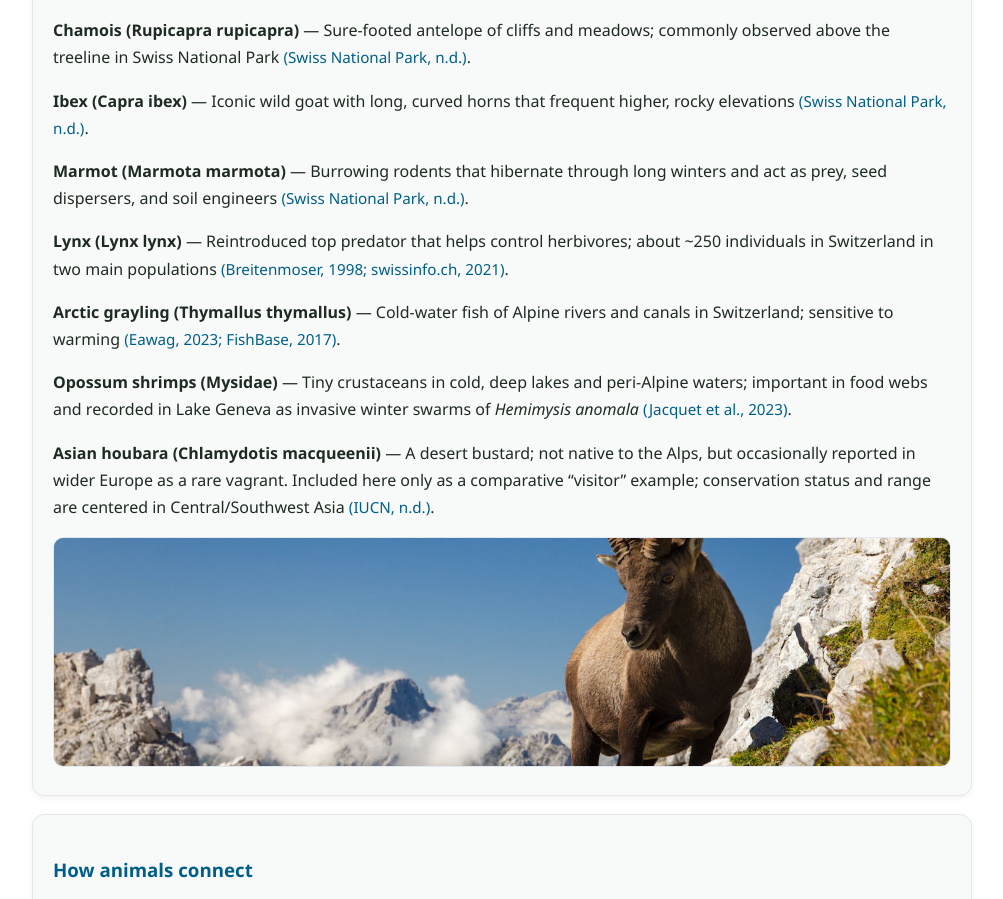
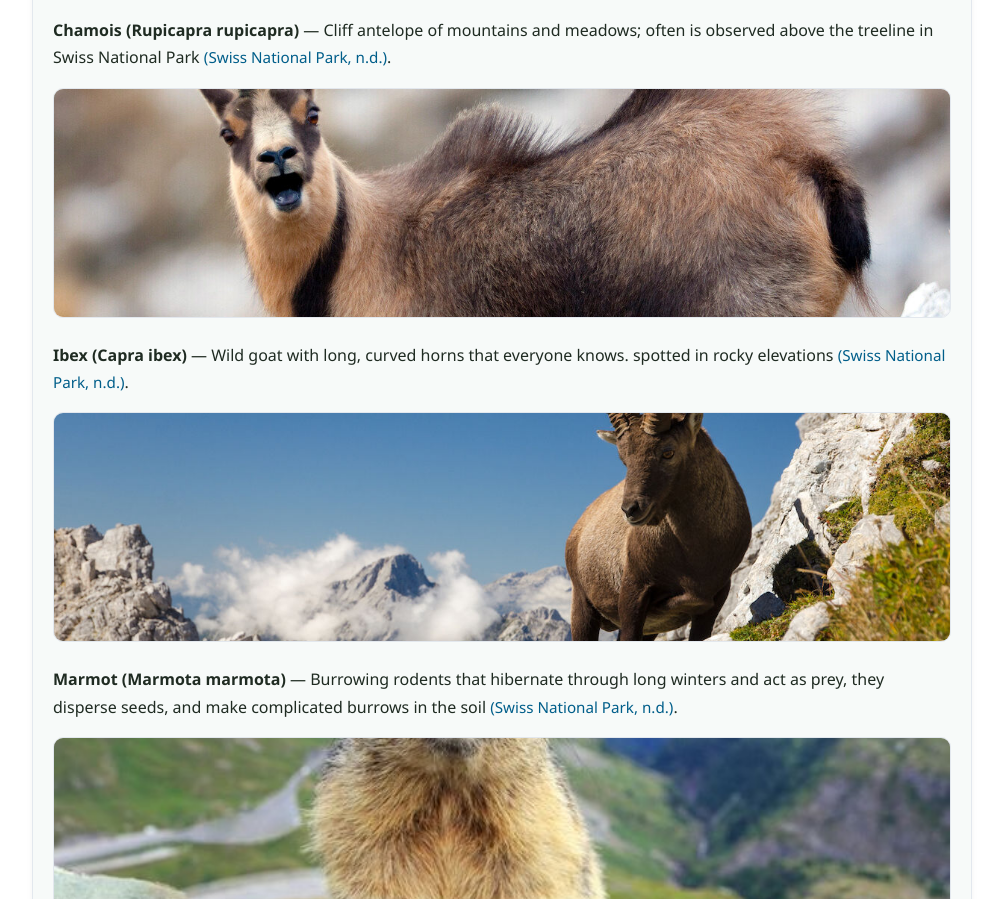
Before and after one commit to Sergeis1/Swiss-Alps-Information, a plain HTML site: page animals.html in a window 1280 px wide. Shown: the part 224-1123 px from the top of the page, without its empty margins (138-1141 px from the left). Drawn offline with Linux system fonts and the light colour scheme.

Commit message:
animal page photos

```diff
--- a/animals.html
+++ b/animals.html
@@ -22,14 +22,19 @@
 
 <section class="card">
   <h2>Animals</h2>
-  <p><strong>Chamois (Rupicapra rupicapra)</strong> — Sure‑footed antelope of cliffs and meadows; commonly observed above the treeline in Swiss National Park <span class="cite">(Swiss National Park, n.d.)</span>.</p>
-  <p><strong>Ibex (Capra ibex)</strong> — Iconic wild goat with long, curved horns that frequent higher, rocky elevations <span class="cite">(Swiss National Park, n.d.)</span>.</p>
-  <p><strong>Marmot (Marmota marmota)</strong> — Burrowing rodents that hibernate through long winters and act as prey, seed dispersers, and soil engineers <span class="cite">(Swiss National Park, n.d.)</span>.</p>
-  <p><strong>Lynx (Lynx lynx)</strong> — Reintroduced top predator that helps control herbivores; about ~250 individuals in Switzerland in two main populations <span class="cite">(Breitenmoser, 1998; swissinfo.ch, 2021)</span>.</p>
-  <p><strong>Arctic grayling (Thymallus thymallus)</strong> — Cold‑water fish of Alpine rivers and canals in Switzerland; sensitive to warming <span class="cite">(Eawag, 2023; FishBase, 2017)</span>.</p>
-  <p><strong>Opossum shrimps (Mysidae)</strong> — Tiny crustaceans in cold, deep lakes and peri‑Alpine waters; important in food webs and recorded in Lake Geneva as invasive winter swarms of <em>Hemimysis anomala</em> <span class="cite">(Jacquet et&nbsp;al., 2023)</span>.</p>
-  <p><strong>Asian houbara (Chlamydotis macqueenii)</strong> — A desert bustard; not native to the Alps, but occasionally reported in wider Europe as a rare vagrant. Included here only as a comparative “visitor” example; conservation status and range are centered in Central/Southwest Asia <span class="cite">(IUCN, n.d.)</span>.</p>
-  <img src="animals.jpg" alt="Wild moutnain goat" class="photo-img">
+  <p><strong>Chamois (Rupicapra rupicapra)</strong> — Cliff antelope of mountains and meadows; often is observed above the treeline in Swiss National Park <span class="cite">(Swiss National Park, n.d.)</span>.</p>
+  <img src="chamois.jpg" alt="Chamois" class="photo-img">
+  <p><strong>Ibex (Capra ibex)</strong> — Wild goat with long, curved horns that everyone knows. spotted in rocky elevations <span class="cite">(Swiss National Park, n.d.)</span>.</p>
+  <img src="animals.jpg" alt="Ibex" class="photo-img">
+  <p><strong>Marmot (Marmota marmota)</strong> — Burrowing rodents that hibernate through long winters and act as prey, they disperse seeds, and make complicated burrows in the soil <span class="cite">(Swiss National Park, n.d.)</span>.</p>
+  <img src="marmot.jpg" alt="Marmot" class="photo-img">
+  <p><strong>Lynx (Lynx lynx)</strong> — Has been reintroduced as the top predator that helps control herbivores; there are about ~250 individuals in Switzerland in two main groups <span class="cite">(Breitenmoser, 1998; swissinfo.ch, 2021)</span>.</p>
+  <img src="lynx.jpg" alt="Lynx" class="photo-img">
+  <p><strong>Arctic grayling (Thymallus thymallus)</strong> — Cold water fish of the Alpine rivers and canals in Switzerland; they have shown a big negative effect from global warming <span class="cite">(Eawag, 2023; FishBase, 2017)</span>.</p>
+  <img src="arctic grayling.jpeg" alt="Artic grayling" class="photo-img">
+  <p><strong>Opossum shrimps (Mysidae)</strong> — Opposum shrimps are tiny crustaceans in cold, deep lakes and semi Alpine waters; they play a crucial role in food webs and recorded in Lake Geneva as invasive winter swarms of <em>Hemimysis anomala</em> <span class="cite">(Jacquet et&nbsp;al., 2023)</span>.</p>
+  <img src="shrimp.jpg" alt="Opposum shrimps" class="photo-img">
+
 </section>
 <section class="card">
   <h3>How animals connect</h3>
```
Also changed, not shown: arctic grayling.jpeg (added), chamois.jpg (added), lynx.jpg (added), marmot.jpg (added), shrimp.jpg (added).
